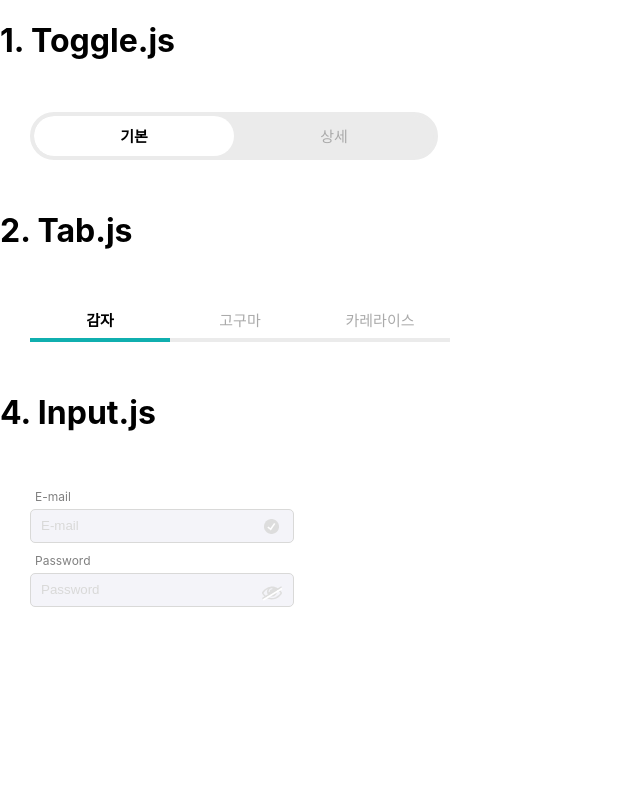
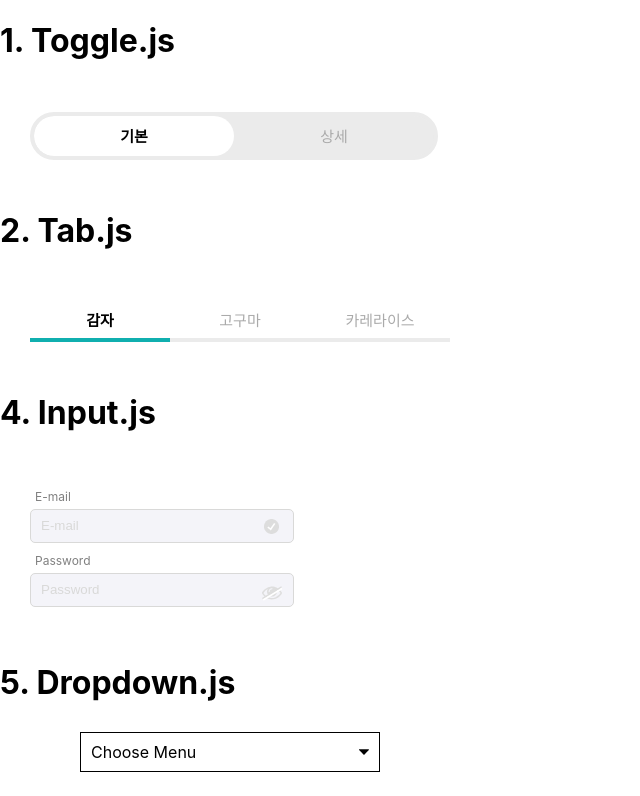
Before and after one commit to leewooseong/wanted_pre_onboarding_old, a React (Create React App) app: page / in a window 1280 px wide. Shown: the top 796 px of the page, without its empty margins (0-640 px from the left). Built offline with nearby package versions, Linux system fonts and the light colour scheme.

Commit message:
Dropdown 기능 구현

```diff
--- a/src/App.js
+++ b/src/App.js
@@ -1,6 +1,7 @@
 import Toggle from "./components/Toggle";
 import Tab from "./components/Tab";
 import Input from "./components/Input";
+import Dropdown from "./components/Dropdown";
 
 import "./App.css";
 
@@ -13,6 +14,8 @@ function App() {
             <Tab />
             <h1>4. Input.js</h1>
             <Input />
+            <h1>5. Dropdown.js</h1>
+            <Dropdown />
         </div>
     );
 }
--- a/src/components/Dropdown.js
+++ b/src/components/Dropdown.js
@@ -0,0 +1,217 @@
+import react, { useState, useRef } from "react";
+import styled from "styled-components";
+
+const StyledDropdown = styled.div`
+    display: flex;
+    justify-content: center;
+    position: relative;
+    width: 400px;
+    height: 40px;
+    margin: 30px;
+
+    & div {
+        display: flex;
+        align-items: center;
+        position: relative;
+        width: 300px;
+        box-sizing: border-box;
+        border: solid 1px #000000;
+        padding-left: 10px;
+        cursor: pointer;
+    }
+    & p {
+        margin: 0;
+        vertical-align: middle;
+    }
+    & button {
+        position: absolute;
+        right: 10px;
+        padding: 0;
+        margin: 0;
+        width: 10px;
+        height: 10px;
+        border: none;
+        background-color: transparent;
+        cursor: pointer;
+    }
+
+    & button img {
+        vertical-align: top;
+        width: 10px;
+        height: 10px;
+    }
+
+    & ul {
+        position: absolute;
+        top: 40px;
+        /* bottom: 40px; */
+        padding: 0;
+        box-sizing: border-box;
+        list-style: none;
+        border: 1px solid #000000;
+    }
+    & li {
+        padding-left: 40px;
+        width: 300px;
+        height: 40px;
+        box-sizing: border-box;
+        line-height: 40px;
+        vertical-align: middle;
+        transition: all 0.2s;
+        cursor: pointer;
+    }
+    & li:hover {
+        background-color: #eeeeee;
+    }
+    & li > input {
+        vertical-align: top;
+        width: 100%;
+        height: 100%;
+        padding: 0;
+        border: none;
+        font-size: 16px;
+    }
+    & li:first-child {
+        border-bottom: 1px solid #000000;
+    }
+    & li:first-child:hover {
+        background-color: transparent;
+    }
+    & li > input:focus {
+        outline: none;
+    }
+    & li > input::placeholder {
+        color: #aaaaaa;
+    }
+    & li img {
+        position: absolute;
+        left: 10px;
+        top: 8px;
+        width: 20px;
+        height: 20px;
+    }
+
+    & .blind {
+        position: absolute;
+        width: 1px;
+        height: 1px;
+        clip: rect(0 0 0 0);
+        overflow: hidden;
+    }
+`;
+
+const Dropdown = () => {
+    const menuData = [
+        "ESPRESSO",
+        "ESPRESSO DOPPIO",
+        "RISTRETTO",
+        "LUNGO",
+        "CAFE MACCHIATO",
+        "CAFE CREME",
+        "CAFE NOISETTE",
+        "CAFE CORTADO",
+        "CAPPUCCINO",
+        "DRY CAPPUCCINO",
+        "CAFFE AMERICANO",
+        "CAFE CON HIELO",
+        "BREVE",
+        "MOCHA BREVE",
+        "MOCHA",
+        "CAFFE AFFOGATO",
+        "VIENNOIS",
+        "CON PANNA",
+        "FLAT WHITE",
+        "BLACK EYE",
+        "CAFFE LATTE",
+        "CAFFE AU LAIT",
+        "CAFE CON LECHE",
+    ];
+    const [menuList, setMenuList] = useState([
+        "ESPRESSO",
+        "ESPRESSO DOPPIO",
+        "RISTRETTO",
+        "LUNGO",
+        "CAFE MACCHIATO",
+        "CAFE CREME",
+        "CAFE NOISETTE",
+        "CAFE CORTADO",
+        "CAPPUCCINO",
+        "DRY CAPPUCCINO",
+        "CAFFE AMERICANO",
+        "CAFE CON HIELO",
+        "BREVE",
+        "MOCHA BREVE",
+        "MOCHA",
+        "CAFFE AFFOGATO",
+        "VIENNOIS",
+        "CON PANNA",
+        "FLAT WHITE",
+        "BLACK EYE",
+        "CAFFE LATTE",
+        "CAFFE AU LAIT",
+        "CAFE CON LECHE",
+    ]);
+
+    const searchRef = useRef(null);
+    const [menu, setMenu] = useState("Choose Menu");
+    const [showMenuList, setShowMenuList] = useState(false);
+    const showDropdownList = (e) => {
+        if (setShowMenuList) {
+            searchRef.current.value = "";
+            setMenuList(menuData);
+        }
+        setShowMenuList(!showMenuList);
+    };
+    const chooseMenu = (e) => {
+        setMenu(e.target.innerText);
+        setShowMenuList(false);
+        console.log(searchRef.current);
+    };
+    const handleChange = (e) => {
+        setMenuList(
+            menuData.filter((value) =>
+                value.includes(e.target.value.toUpperCase())
+            )
+        );
+    };
+
+    return (
+        <StyledDropdown>
+            <div onClick={showDropdownList}>
+                <p>{menu}</p>
+                <button>
+                    <img src="images/drop-down-arrow.svg" alt="" />
+                </button>
+            </div>
+            <ul className={showMenuList ? "" : "blind"}>
+                <li>
+                    <img
+                        src="images/search-icon.svg
+                    "
+                        alt=""
+                    />
+                    <input
+                        type="text"
+                        name=""
+                        id=""
+                        placeholder="Search Menu"
+                        onChange={handleChange}
+                        ref={searchRef}
+                    />
+                </li>
+                {menuList.map((value, index) => (
+                    <li key={index}>
+                        <p onClick={chooseMenu}>{value}</p>
+                    </li>
+                ))}
+            </ul>
+        </StyledDropdown>
+    );
+};
+
+export default Dropdown;
+// Dropdown 요구 사항
+// 1. 화살표 버튼을 누르면 토글창 띄우기
+// 2. 토글창 내용 몇개만 보여주기
+// 3. 검색하면 필터링된 내용만 보여주기
+// 4. 토글창에서 클릭하면 입력창에 해당 내용 보여주기
```
Also changed, not shown: public/images/drop-down-arrow.svg (added), public/images/search-icon.svg (added).
